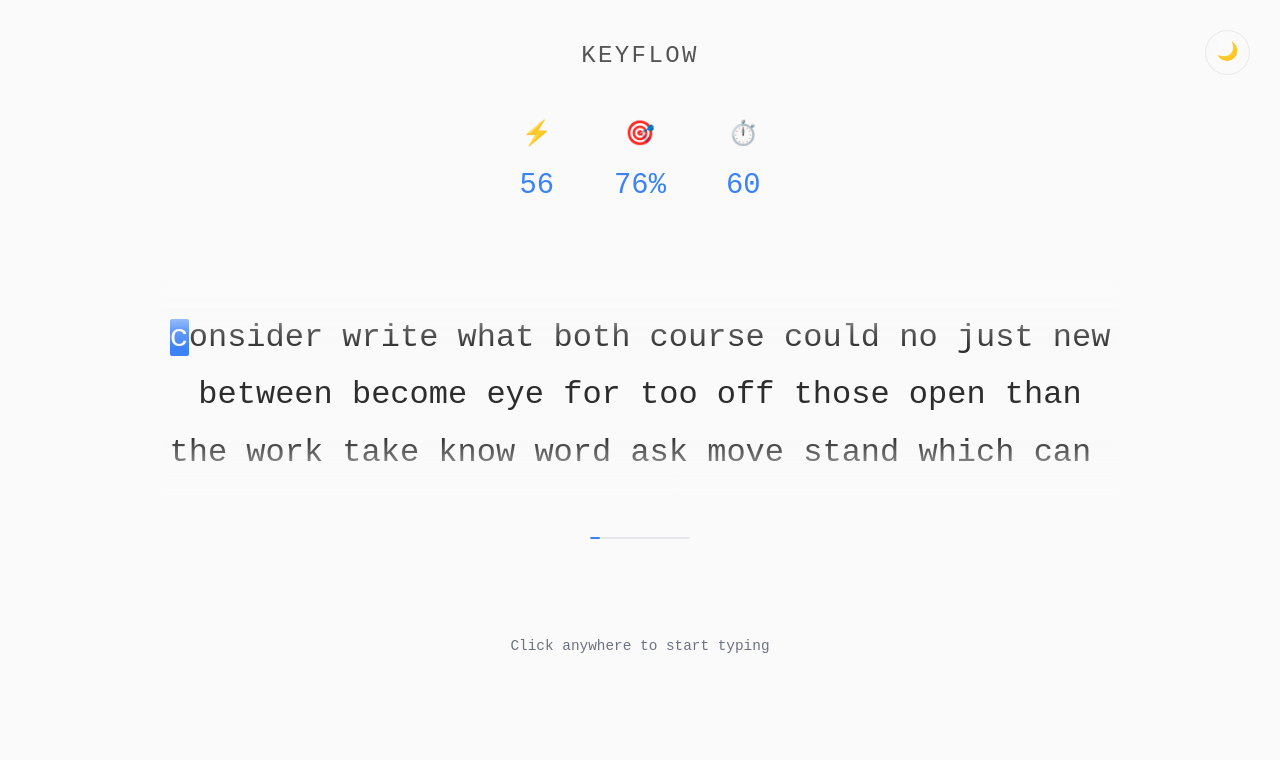
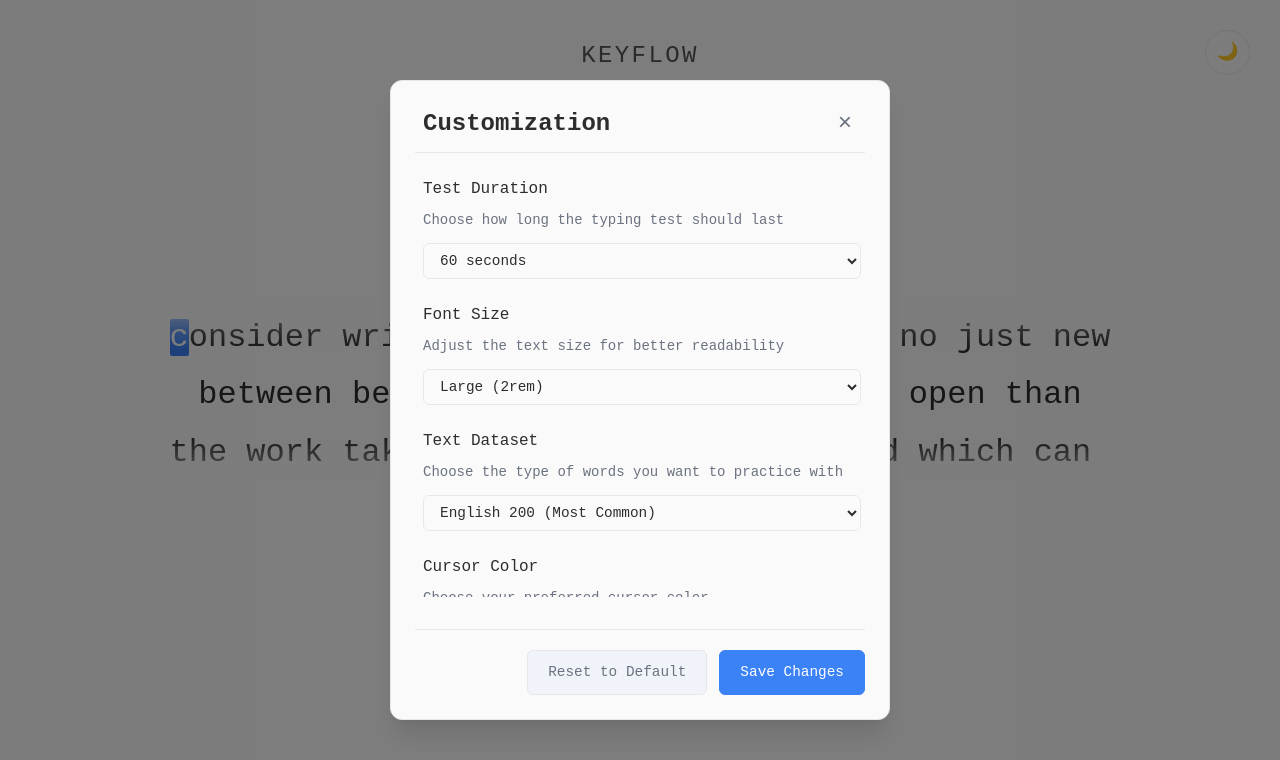
Before and after one commit to GaurabPrasai/keyflow, a React (Vite) app: page / in a window 1280 px wide. Both pictures are taken after a click on the button 715 px from the left and 589 px from the top of the page. Shown: the top 760 px of the page. Built offline with nearby package versions, Linux system fonts and the light colour scheme; some icons are missing.

Commit message:
feat: add color change in caret, buttons and other elements

```diff
--- a/src/App.jsx
+++ b/src/App.jsx
@@ -1,27 +1,35 @@
+import TextProvider from "./contexts/TextDataContext";
 import Navbar from "./components/Navbar";
 import Header from "./components/Header";
 import TypingBox from "./components/TypingBox";
 import Controls from "./components/Controls";
 import Status from "./components/Status";
-import useText from "./hooks/useTexts";
-import useTyping from "./hooks/useTyping";
 import SettingsModal from "./components/Settings";
+import { useState, useEffect } from "react";
 
 function App() {
-  const { text: targetText, shuffleText } = useText("english-200");
+  const [isSettingOpen, setIsSettingOpen] = useState(false);
 
-  const typingData = useTyping(targetText);
+  const [settings, setSettings] = useState({
+    cursorColor: "#3b82f6",
+  });
+
+  useEffect(() => {
+      document.documentElement.style.setProperty('--cursor-color', settings.cursorColor);
+    }, [settings.cursorColor]);
 
   return (
     <>
-      <Navbar />
-      <div className="container">
-        <Header />
-        <TypingBox typingData={typingData} />
-        <Controls typingData={typingData} targetText={targetText} shuffleText={shuffleText} />
-        <Status />
-        <SettingsModal />
-      </div>
+      <TextProvider>
+        <Navbar />
+        <div className="container">
+          <Header />
+          <TypingBox />
+          <Controls setIsSettingOpen={setIsSettingOpen} />
+          <Status />
+          <SettingsModal settings={settings} setSettings={setSettings} isOpen={isSettingOpen} setIsOpen={setIsSettingOpen} />
+        </div>
+      </TextProvider>
     </>
   );
 }
--- a/src/components/Controls.jsx
+++ b/src/components/Controls.jsx
@@ -1,8 +1,11 @@
 import { Icon } from "@iconify/react";
+import { TextDataContext } from "../contexts/TextDataContext";
+import { useContext } from "react";
 
-const Controls = ({ typingData, shuffleText }) => {
+const Controls = ({ setIsSettingOpen }) => {
+  const typingData = useContext(TextDataContext);
 
-  const { resetTyping } = typingData;
+  const { resetTyping, shuffleText } = typingData;
 
   const handleRefresh = () => {
     shuffleText();
@@ -11,6 +14,10 @@
 
   const handleReset = () => {
     resetTyping();
+  };
+
+  const openSetting = () => {
+    setIsSettingOpen(true);
   };
 
   return (
@@ -31,7 +38,7 @@
       >
         <Icon icon="tdesign:refresh" width="20" height="20" />
       </button>
-      <button className="control-btn" id="settingsBtn" aria-label="Settings">
+      <button className="control-btn" id="settingsBtn" aria-label="Settings" onClick={openSetting}>
         <Icon icon="uil:setting" width="20" height="20" />
       </button>
     </div>
--- a/src/components/Settings.jsx
+++ b/src/components/Settings.jsx
@@ -1,21 +1,52 @@
-import { useState } from "react";
 import "../styles/settings.css";
 
-const SettingsModal = () => {
-
-  const [isOpen, setIsOpen] = useState(false);
-
-  if(!isOpen)
-  {
+const SettingsModal = ({ isOpen, setIsOpen, settings, setSettings }) => {
+  if (!isOpen) {
     return null;
   }
+  const resetSetting = () => {
+    setSettings({
+      cursorColor: "#3b82f6",
+    });
+  };
 
-  function onClose(){
-    return null;
+  function onClose() {
+    return setIsOpen(false);
   }
 
+  const colorOptions = [
+    "#3b82f6", // Blue (default)
+    "#10b981", // Green
+    "#f59e0b", // Yellow
+    "#ef4444", // Red
+    "#8b5cf6", // Purple
+    "#ec4899", // Pink
+  ];
+
+  const updateSetting = (key, value) => {
+    setSettings((prevSettings) => ({
+      ...prevSettings,
+      [key]: value,
+    }));
+  };
+
+  const handleColorSelect = (color) => {
+    updateSetting("cursorColor", color);
+  };
+
+  // Handle overlay click to close modal
+  const handleOverlayClick = (e) => {
+    if (e.target === e.currentTarget) {
+      onClose();
+    }
+  };
+
   return (
-    <div className="modal-overlay" id="settingsModal">
+    <div
+      className="modal-overlay"
+      id="settingsModal"
+      onClick={handleOverlayClick}
+    >
       <div className="modal">
         <div className="modal-header">
           <h2 className="modal-title">Customization</h2>
@@ -65,41 +96,43 @@
           </div>
 
           <div className="setting-group">
+            <label className="setting-label" htmlFor="textDataset">
+              Text Dataset
+            </label>
+            <div className="setting-description">
+              Choose the type of words you want to practice with
+            </div>
+            <select className="setting-select" id="textDataset">
+              <option value="english-200" selected>
+                English 200 (Most Common)
+              </option>
+              <option value="english-1k">English 1K (Top 1000 Words)</option>
+              <option value="english-5k">English 5K (Top 5000 Words)</option>
+              <option value="commonly-misspelled">
+                Commonly Misspelled Words
+              </option>
+              <option value="programming">Programming Keywords</option>
+              <option value="numbers">Numbers & Symbols</option>
+            </select>
+          </div>
+
+          <div className="setting-group">
             <label className="setting-label">Cursor Color</label>
             <div className="setting-description">
               Choose your preferred cursor color
             </div>
             <div className="color-options">
-              <div
-                className="color-option selected"
-                data-color="#3b82f6"
-                style={{ background: "#3b82f6" }}
-              ></div>
-              <div
-                className="color-option"
-                data-color="#10b981"
-                style={{ background: "#10b981" }}
-              ></div>
-              <div
-                className="color-option"
-                data-color="#f59e0b"
-                style={{ background: "#f59e0b" }}
-              ></div>
-              <div
-                className="color-option"
-                data-color="#ef4444"
-                style={{ background: "#ef4444" }}
-              ></div>
-              <div
-                className="color-option"
-                data-color="#8b5cf6"
-                style={{ background: "#8b5cf6" }}
-              ></div>
-              <div
-                className="color-option"
-                data-color="#ec4899"
-                style={{ background: "#ec4899" }}
-              ></div>
+              {colorOptions.map((color) => (
+                <div
+                  key={color}
+                  className={`color-option ${
+                    settings?.cursorColor === color ? "selected" : ""
+                  }`}
+                  data-color="#3b82f6"
+                  style={{ background: color }}
+                  onClick={() => handleColorSelect(color)}
+                ></div>
+              ))}
             </div>
           </div>
 
@@ -116,10 +149,10 @@
         </div>
 
         <div className="modal-actions">
-          <button className="btn btn-secondary" id="resetSettings">
+          <button className="btn btn-secondary" id="resetSettings" onClick={resetSetting}>
             Reset to Default
           </button>
-          <button className="btn btn-primary" id="saveSettings">
+          <button className="btn btn-primary" id="saveSettings" onClick={onClose}>
             Save Changes
           </button>
         </div>
--- a/src/components/TypingBox.jsx
+++ b/src/components/TypingBox.jsx
@@ -1,4 +1,8 @@
-const TypingBox = ({ typingData }) => {
+import { useContext } from "react";
+import { TextDataContext } from "../contexts/TextDataContext";
+
+const TypingBox = () => {
+  const typingData = useContext(TextDataContext);
 
   const {
     isTyping,
@@ -9,7 +13,6 @@
     processedWords,
     currentLine,
     progress,
-
   } = typingData;
 
   return (
@@ -52,7 +55,6 @@
                       </span>
                     );
                   })}
-
                 </span>
               );
             });
--- /dev/null
+++ b/src/contexts/TextDataContext.jsx
@@ -0,0 +1,25 @@
+import { createContext, useState } from "react";
+import useText from "../hooks/useTexts";
+import useTyping from "../hooks/useTyping";
+
+export const TextDataContext = createContext();
+
+const TextProvider = ({ children }) => {
+
+  const { text: targetText, shuffleText } = useText("english-200");
+  const typingData = useTyping(targetText);
+
+  const contextValue = {
+    targetText,
+    shuffleText,
+    ...typingData,
+  };
+
+  return (
+    <TextDataContext.Provider value={contextValue}>
+      {children}
+    </TextDataContext.Provider>
+  );
+};
+
+export default TextProvider;
```
